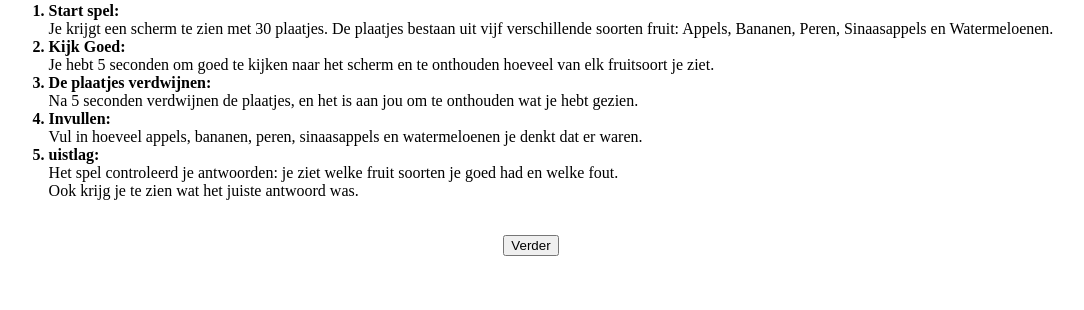
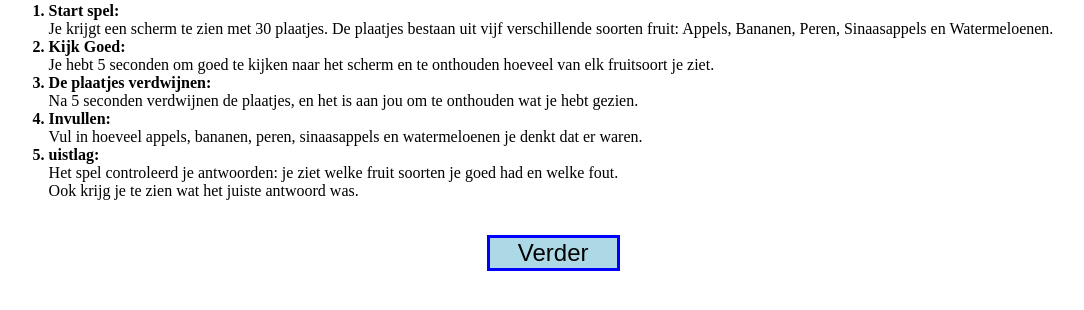
Before and after one commit to dddMATTbbb/PHP_website_MATT_Vrede, a PHP site: page /uitleg-spel-fruit.php in a window 1280 px wide. Shown: the part 198-508 px from the top of the page, without its empty margins (109-1193 px from the left). Run offline with PHP 8.4, Linux system fonts and the light colour scheme.

Commit message:
verder button gestyled

```diff
--- a/fruit-styles.css
+++ b/fruit-styles.css
@@ -53,3 +53,10 @@
 .uitleg a{
     margin-top: 35px;
 }
+
+.uitleg a button{
+    background-color: lightblue;
+    width: 150%;
+    font-size: 1.5rem;
+    border: solid, blue, 3px;
+}
```
